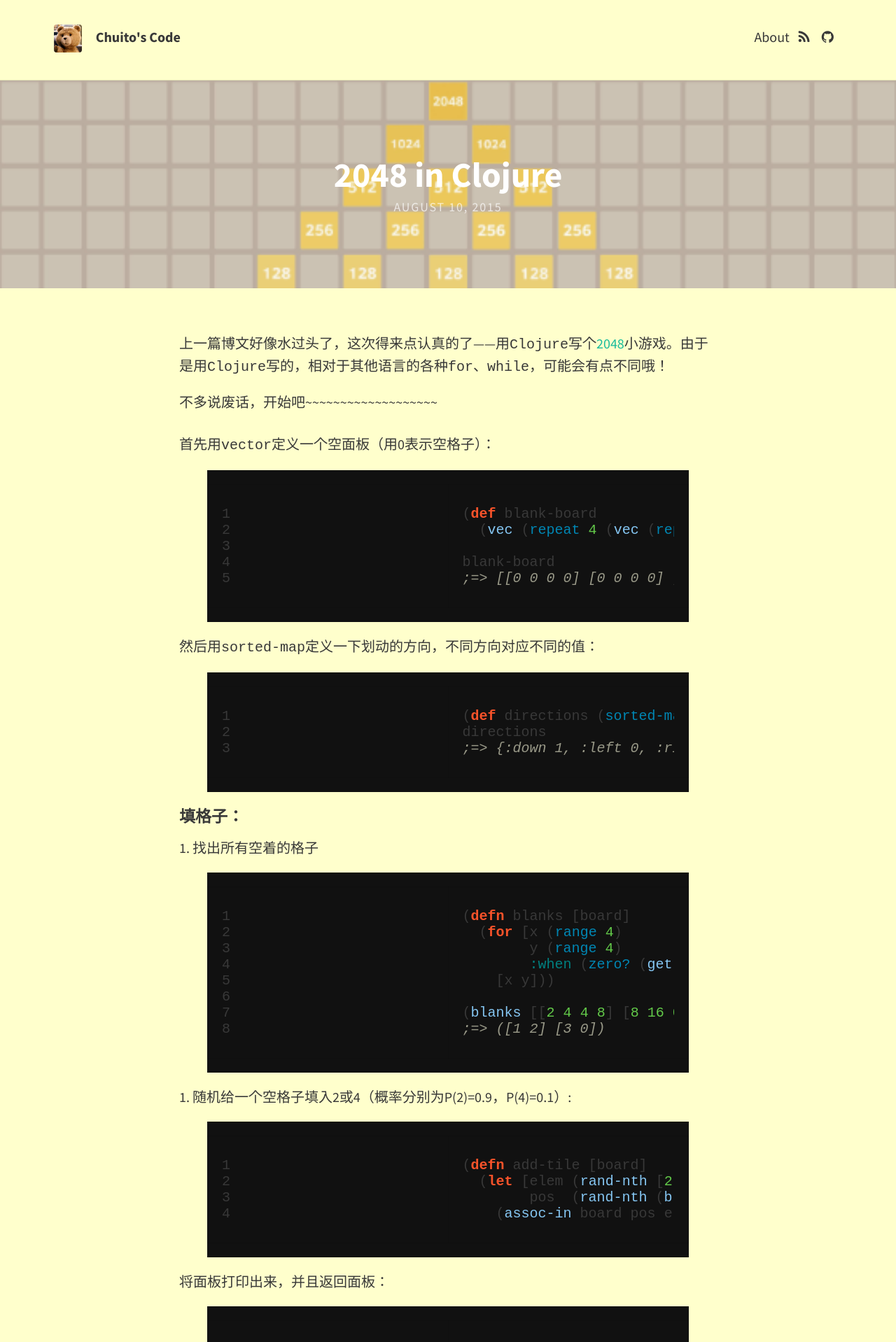
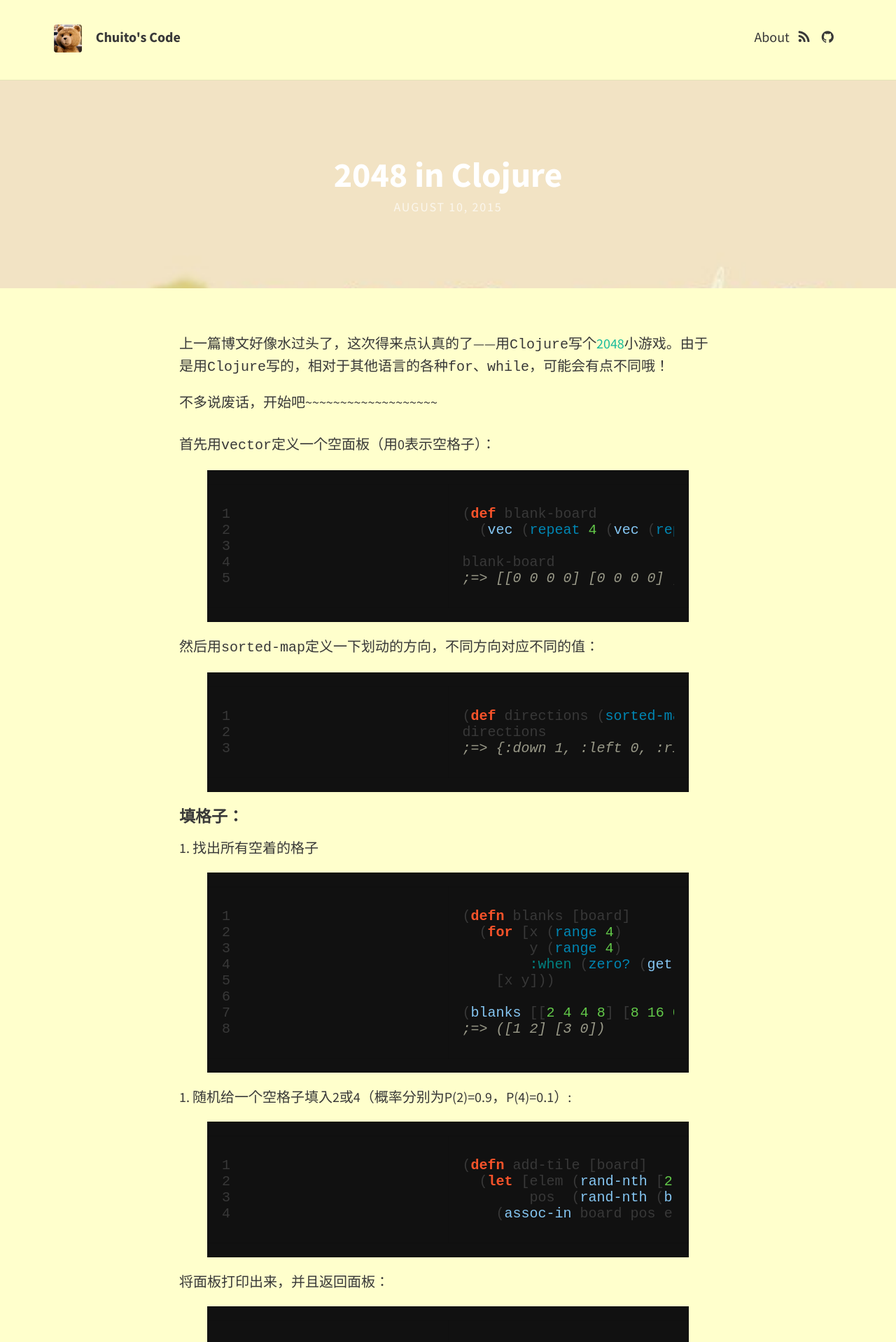
Before and after one commit to ChuitoChan/ChuitoChan.github.io, a Jekyll site: the page built from _posts/2015-08-10-2048-in-clojure.md, in a window 1280 px wide. Shown: the top 1918 px of the page at 70% size. Built offline with Jekyll 4.4.1, drawn with Linux system fonts in a browser that asks for light colours; nearby versions of some CDN libraries.

Commit message:
Update 2015-08-10-2048-in-clojure.md

```diff
--- a/_posts/2015-08-10-2048-in-clojure.md
+++ b/_posts/2015-08-10-2048-in-clojure.md
@@ -1,7 +1,7 @@
 ---
 layout: post
 title: 2048 in Clojure
-feature-img: "img/2048.png"
+feature-img: "img/sort.jpg"
 ---
 
 上一篇博文好像水过头了，这次得来点认真的了——用`Clojure`写个[2048](http://gabrielecirulli.github.io/2048/)小游戏。由于是用`Clojure`写的，相对于其他语言的各种`for`、`while`，可能会有点不同哦！
```
